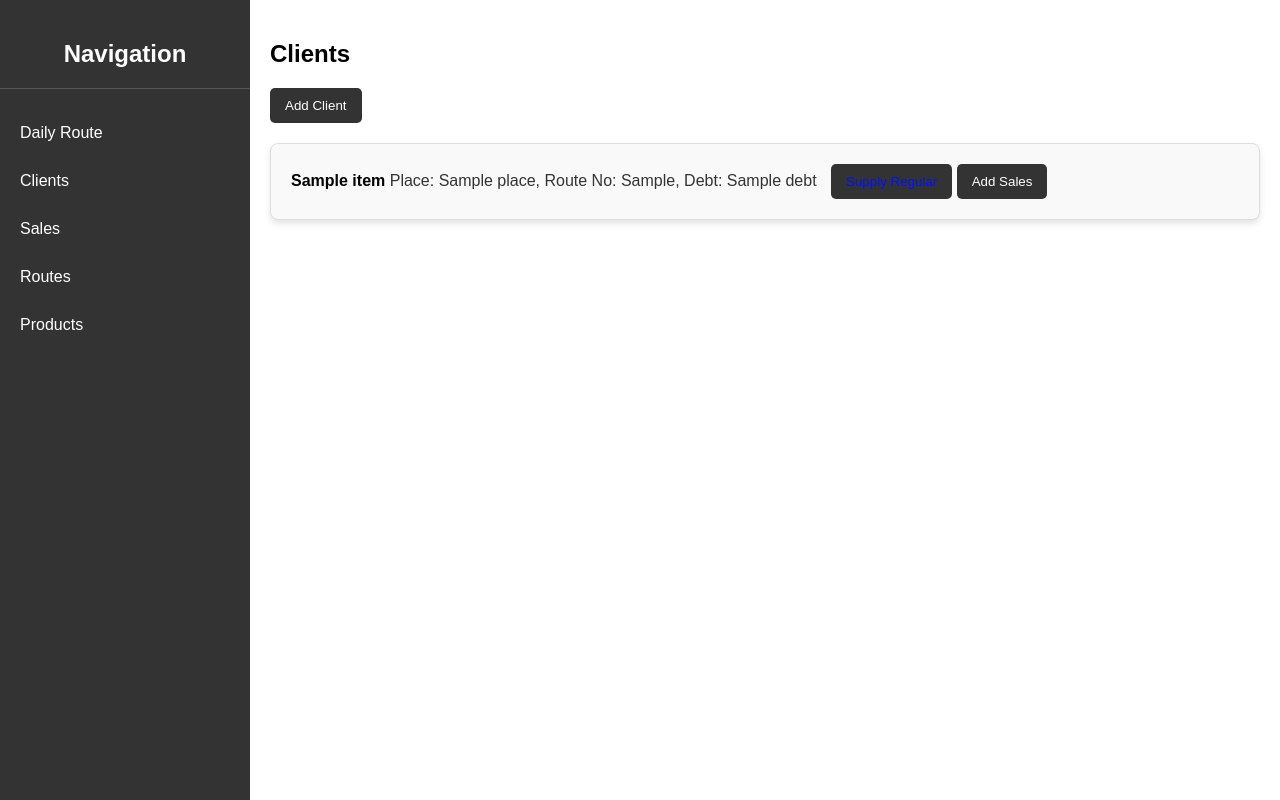
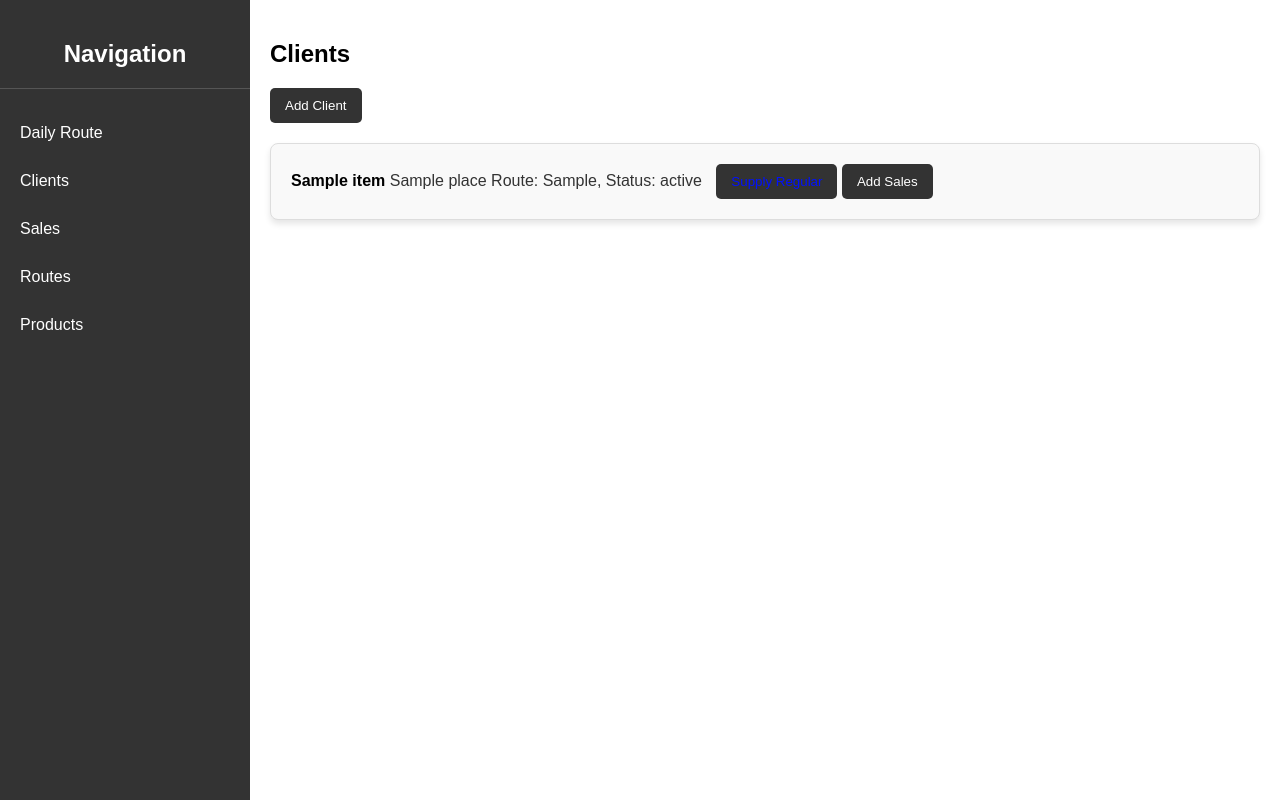
Before and after one commit to ajmal-4/sims, a Flask app: page /supplier/1/home in a window 1280 px wide, after a click on "Clients". Run offline with Flask 3, Linux system fonts and the light colour scheme; a database or web service that is not in the repository returns one stand-in record (values such as "Sample title"); some libraries are stand-ins or nearby versions.

Commit message:
fixed minor issues

```diff
--- a/apps/common_services.py
+++ b/apps/common_services.py
@@ -464,6 +464,21 @@ class CommonServices:
             )
 
             if result.modified_count > 0:
+                response = self.debt.find_one({"client": client, "supplier": str(supplier)})
+                if response and "response" in response:
+                    amt = response["amount"]
+                    if amt > 0:
+                        status = "debt"
+                    elif amt < 0:
+                        status = "overpayed"
+                    else:
+                        status = "balanced"
+
+                    self.clients.update_one(
+                        {'client_id': client},
+                        {'$set': {"status": status}}
+                    )
+
                 return True
             else:
                 return False
--- a/apps/services.py
+++ b/apps/services.py
@@ -513,7 +513,7 @@ class Services:
             products, total_amount = self.common_service.get_product_details(data.get('products', []))
 
             sales_data = {
-                "supplier": user_id,
+                "supplier": str(user_id),
                 "client": data["client"],
                 "products": products,
                 "total_amount": total_amount,
--- a/templates/supplier_home.html
+++ b/templates/supplier_home.html
@@ -295,10 +295,10 @@
                         data-client-name="{{ client.name }}"
                         data-client-place="{{ client.place }}"
                         data-client-route="{{ client.route_no }}"
-                        data-client-debt="{{ client.debt }}">
+                        data-client-status="{{ client.status }}">
 
                         <strong>{{ client.name }}</strong>
-                        Place: {{ client.place }}, Route No: {{ client.route_no }}, Debt: {{ client.debt }}
+                        {{ client.place }} Route: {{ client.route_no }}, Status: {{ client.status }}
 
                         <button class="supply-client-regular-btn"
                             style="color: rgb(0, 17, 255); margin-left: 10px;"
@@ -329,7 +329,7 @@
             <p id="client-name"><strong>Name:</strong> </p>
             <p id="client-place"><strong>Place:</strong> </p>
             <p id="client-route"><strong>Route No:</strong> </p>
-            <p id="client-debt"><strong>Debt:</strong> </p>
+            <p id="client-status"><strong>Status:</strong> </p>
 
             <!-- edit button in client profile -->
             <button
@@ -420,6 +420,12 @@
                 Delete
             </button>
 
+            <button
+                class="update-client-map-btn"
+                style="color: aqua; margin-left: 10px;">
+                Update map
+            </button>
+
             <!-- Client Status -->
             <div id="client-status">
                 <h4>Client Status</h4>
@@ -813,7 +819,7 @@
         }
 
         // Show Client Profile
-        function showClientProfile(clientId, name, place, routeNo, debt) {
+        function showClientProfile(clientId, name, place, routeNo, status) {
 
             const profileDiv = document.getElementById('client-profile');
 
@@ -822,22 +828,24 @@
             profileDiv.setAttribute('data-client-name', name);
             profileDiv.setAttribute('data-client-place', place);
             profileDiv.setAttribute('data-client-route', routeNo);
-            profileDiv.setAttribute('data-client-debt', debt);
+            profileDiv.setAttribute('data-client-status', status);
 
             // Populate profile details
             document.getElementById('client-name').innerText = `Name: ${name}`;
             document.getElementById('client-place').innerText = `Place: ${place}`;
             document.getElementById('client-route').innerText = `Route No: ${routeNo}`;
-            document.getElementById('client-debt').innerText = `Debt: ${debt}`;
+            document.getElementById('client-status').innerText = `Debt: ${status}`;
 
             // Set data attributes for both buttons
             const deleteButton = profileDiv.querySelector('.delete-client-btn');
             const editButton = profileDiv.querySelector('.edit-client-btn');
-            const addRegularButton = profileDiv.querySelector('.add-client-regular-btn')
+            const addRegularButton = profileDiv.querySelector('.add-client-regular-btn');
+            const updateMapButton = profileDiv.querySelector('.update-client-map-btn');
 
             deleteButton.setAttribute('data-client-id', clientId);
             editButton.setAttribute('data-client-id', clientId);
             addRegularButton.setAttribute('data-client-id', clientId);
+            updateMapButton.setAttribute('data-client-id', clientId);
 
             fetchRecentSales(clientId);
             fetchRecentPayments(clientId);
@@ -862,8 +870,8 @@
                 const name = listItem.getAttribute('data-client-name');
                 const place = listItem.getAttribute('data-client-place');
                 const routeNo = listItem.getAttribute('data-client-route');
-                const debt = listItem.getAttribute('data-client-debt');
-                showClientProfile(clientId, name, place, routeNo, debt);
+                const status = listItem.getAttribute('data-client-status');
+                showClientProfile(clientId, name, place, routeNo, status);
             }
 
         });
@@ -907,7 +915,7 @@
                         listItem.setAttribute('data-client-route', updatedData.route_no);
                         listItem.innerHTML = `
                             <strong>${updatedData.name}</strong>
-                            Place: ${updatedData.place}, Route No: ${updatedData.route_no}, Debt: ${listItem.getAttribute('data-client-debt')}
+                            ${updatedData.place} Route: ${updatedData.route_no} Status: ${listItem.getAttribute('data-client-status')}
                         `;
                     }
 
@@ -1118,6 +1126,12 @@
                 showSection('clients');
             }
 
+            // Handle edit map button (To be finished)
+            if (target.classList.contains('update-client-map-btn')) {
+                // const clientId = target.getAttribute('update-client-map-btn');
+                // updateMap(clientId);
+            }
+
         });
 
         // Add client
@@ -1154,11 +1168,11 @@
                     newClient.setAttribute('data-client-name', data.name);
                     newClient.setAttribute('data-client-place', data.place);
                     newClient.setAttribute('data-client-route', data.route_no);
-                    newClient.setAttribute('data-client-debt', 'None');
+                    newClient.setAttribute('data-client-status', 'balanced');
 
                     newClient.innerHTML = `
                         <strong>${data.name}</strong>
-                        Place: ${data.place}, Route No: ${data.route_no}, Debt: None
+                        ${data.place} Route: ${data.route_no} Status: balanced
                     `;
                     clientList.appendChild(newClient);
 
@@ -1366,11 +1380,9 @@
                                </button>`;
 
                         html += `<li>
-                                    <strong>${client.name}</strong> (Place: ${client.place}, Debt: ${client.debt})
+                                    <strong>${client.name}</strong> ${client.place} Route: ${client.route_no} Status: ${client.status}
                                     ${buttonHtml}
                                 </li>`;
-
-
                     });
                     html += '</ul>';
                     clientListContainer.innerHTML = html;
```
